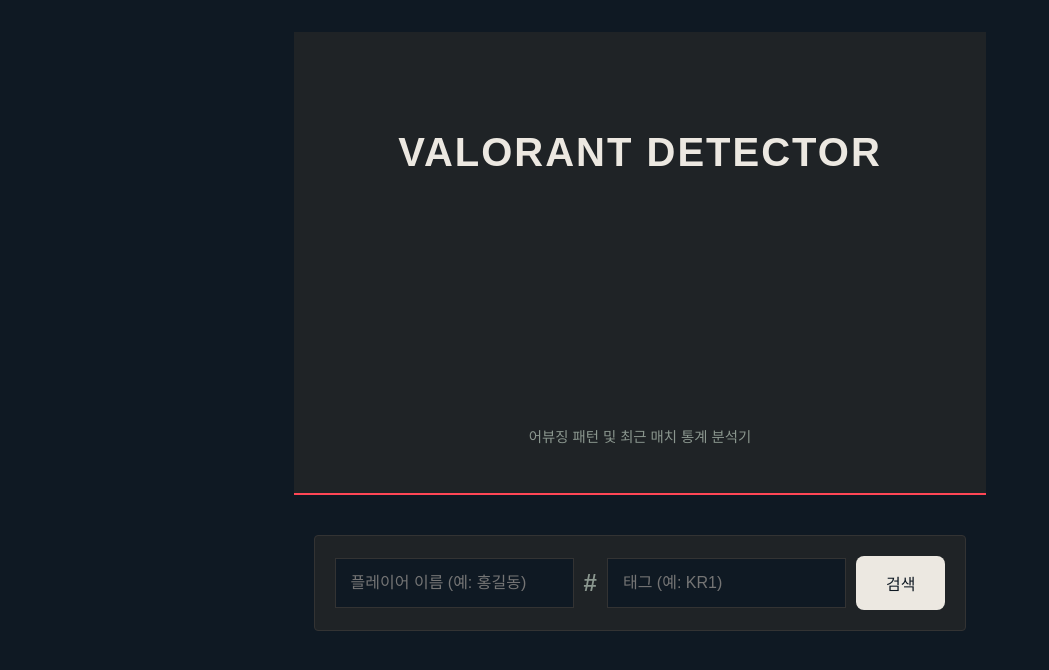
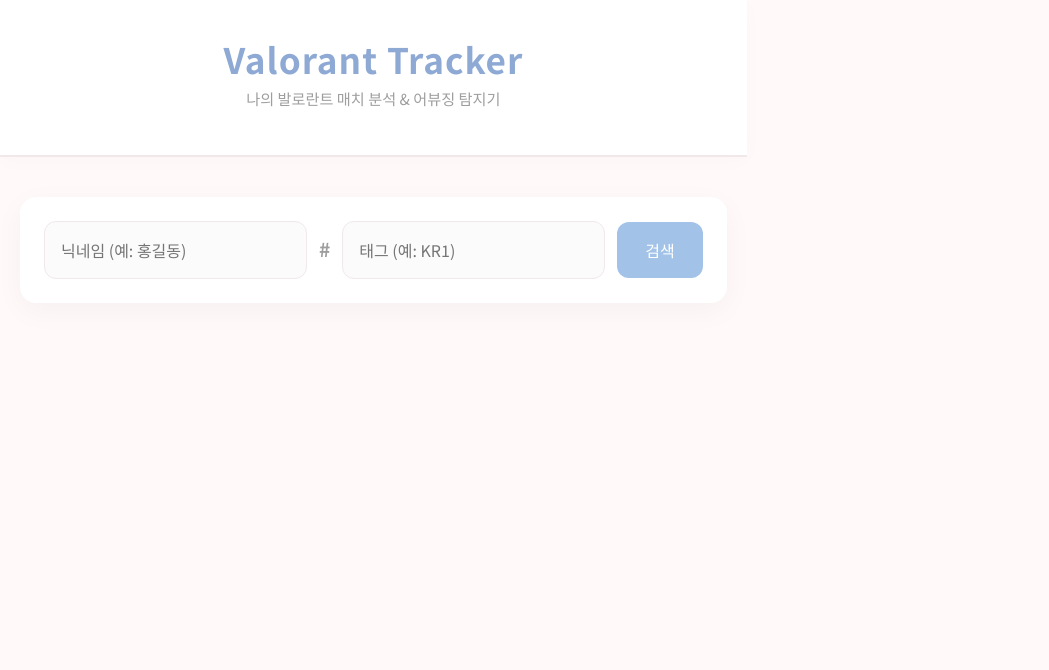
Before and after one commit to YunjaePark1204/valorant-abusing-detector-frontend, a React (Vite) app: page / in a window 1280 px wide. Shown: the top 670 px of the page, without its empty margins (0-1049 px from the left). Built offline with nearby package versions, Linux system fonts and the light colour scheme.

Commit message:
patch for design, error

```diff
--- a/src/App.css
+++ b/src/App.css
@@ -1,37 +1,28 @@
-#root {
-  max-width: 1280px;
-  margin: 0 auto;
-  padding: 2rem;
-  text-align: center;
-}
-
-.logo {
-  height: 6em;
-  padding: 1.5em;
-  will-change: filter;
-  transition: filter 300ms;
-}
-.logo:hover {
-  filter: drop-shadow(0 0 2em #646cffaa);
-}
-.logo.react:hover {
-  filter: drop-shadow(0 0 2em #61dafbaa);
-}@import url('https://fonts.googleapis.com/css2?family=Noto+Sans+KR:wght@400;500;700&family=Oswald:wght@500;700&display=swap');
+@import url('https://fonts.googleapis.com/css2?family=Noto+Sans+KR:wght@400;500;700&display=swap');
 
 :root {
-  --val-bg: #0f1923;
-  --val-card: #1f2326;
-  --val-red: #ff4655;
-  --val-red-hover: #ff5866;
-  --val-text: #ece8e1;
-  --val-muted: #8b978f;
-  --val-border: #333333;
+  /* 파스텔 톤 팔레트 */
+  --bg-color: #fff9f9; /* 아주 연한 핑크베이지 배경 */
+  --card-bg: #ffffff;
+  --primary-color: #a2c2e8; /* 파스텔 블루 (검색 버튼) */
+  --primary-hover: #8baad0;
+  --secondary-color: #ffb6b9; /* 파스텔 핑크 (분석 버튼) */
+  --secondary-hover: #fa9c9f;
+
+  --text-main: #5a5a5a; /* 부드러운 다크 그레이 */
+  --text-muted: #9e9e9e;
+  --border-color: #f1e9e9;
+
+  --alert-bg: #ffebeb;
+  --alert-text: #e07a7a;
+  --success-bg: #eef7ee;
+  --success-text: #70a970;
 }
 
 body {
   margin: 0;
-  background-color: var(--val-bg);
-  color: var(--val-text);
+  background-color: var(--bg-color);
+  color: var(--text-main);
   font-family: 'Noto Sans KR', sans-serif;
   -webkit-font-smoothing: antialiased;
 }
@@ -45,24 +36,25 @@
 
 .header {
   width: 100%;
-  background-color: var(--val-card);
-  padding: 30px 0;
+  background-color: var(--card-bg);
+  padding: 40px 0 30px;
   text-align: center;
-  border-bottom: 2px solid var(--val-red);
+  box-shadow: 0 4px 20px rgba(0, 0, 0, 0.02);
+  border-bottom: 2px solid var(--border-color);
 }
 
 .logo {
-  font-family: 'Oswald', sans-serif;
-  font-size: 2.5rem;
+  margin: 0;
+  font-size: 2.2rem;
   font-weight: 700;
-  letter-spacing: 2px;
-  color: var(--val-text);
+  color: #8da9d4; /* 살짝 진한 파스텔 블루 */
+  letter-spacing: 1px;
 }
 
 .subtitle {
-  color: var(--val-muted);
-  margin-top: 5px;
-  font-size: 0.9rem;
+  color: var(--text-muted);
+  margin-top: 8px;
+  font-size: 0.95rem;
 }
 
 .container {
@@ -72,193 +64,184 @@
   box-sizing: border-box;
 }
 
-/* Search Section */
-.search-section {
-  background: var(--val-card);
-  padding: 20px;
-  border-radius: 4px;
-  border: 1px solid var(--val-border);
-  margin-bottom: 20px;
+/* 카드 공통 스타일 */
+.card {
+  background: var(--card-bg);
+  border-radius: 16px;
+  box-shadow: 0 8px 30px rgba(0, 0, 0, 0.04);
+  padding: 24px;
+  margin-bottom: 24px;
 }
 
+/* 검색 섹션 */
 .input-group {
   display: flex;
   align-items: center;
-  gap: 10px;
+  gap: 12px;
 }
 
 input {
   flex: 1;
-  background: var(--val-bg);
-  border: 1px solid var(--val-border);
-  color: white;
-  padding: 15px;
+  background: #fcfbfc;
+  border: 1px solid var(--border-color);
+  color: var(--text-main);
+  padding: 16px;
   font-size: 1rem;
+  border-radius: 12px;
   outline: none;
   font-family: 'Noto Sans KR', sans-serif;
+  transition: all 0.2s;
 }
 
 input:focus {
-  border-color: var(--val-red);
+  border-color: var(--primary-color);
+  box-shadow: 0 0 0 3px rgba(162, 194, 232, 0.2);
 }
 
 .hash {
-  color: var(--val-muted);
-  font-size: 1.5rem;
+  color: var(--text-muted);
+  font-size: 1.2rem;
   font-weight: bold;
 }
 
 button {
   font-family: 'Noto Sans KR', sans-serif;
   font-weight: 700;
-  padding: 15px 30px;
+  padding: 16px 28px;
   border: none;
+  border-radius: 12px;
   cursor: pointer;
-  text-transform: uppercase;
-  transition: all 0.2s ease-in-out;
+  font-size: 1rem;
+  transition: all 0.2s ease;
+  color: white;
 }
 
 button:disabled {
   opacity: 0.6;
   cursor: not-allowed;
+  transform: none !important;
 }
 
-.btn-primary {
-  background-color: #ece8e1;
-  color: var(--val-bg);
+button:active {
+  transform: scale(0.98);
 }
 
-.btn-primary:hover:not(:disabled) {
-  background-color: white;
-}
+.btn-primary { background-color: var(--primary-color); }
+.btn-primary:hover:not(:disabled) { background-color: var(--primary-hover); }
 
-.btn-danger {
-  background-color: var(--val-red);
-  color: white;
-}
-
-.btn-danger:hover:not(:disabled) {
-  background-color: var(--val-red-hover);
-}
+.btn-secondary { background-color: var(--secondary-color); }
+.btn-secondary:hover:not(:disabled) { background-color: var(--secondary-hover); }
 
 .analyze-btn {
   width: 100%;
-  font-size: 1.2rem;
-  letter-spacing: 1px;
+  font-size: 1.1rem;
+  box-shadow: 0 4px 15px rgba(255, 182, 185, 0.4);
 }
 
-/* Messages & Alerts */
+/* 메시지 알림 */
 .status-message {
-  background: var(--val-card);
-  padding: 15px;
-  border-left: 4px solid #4caf50;
-  margin-bottom: 20px;
+  padding: 16px 20px;
+  border-radius: 12px;
+  margin-bottom: 24px;
   font-weight: 500;
+  text-align: center;
 }
 
-.status-message.error {
-  border-left-color: var(--val-red);
-}
+.status-message.success { background-color: var(--success-bg); color: var(--success-text); }
+.status-message.error { background-color: var(--alert-bg); color: var(--alert-text); }
 
+/* 어뷰징 알림 박스 */
 .alert-box {
-  background: rgba(255, 70, 85, 0.1);
-  border: 1px solid var(--val-red);
-  padding: 20px;
-  margin-bottom: 30px;
-  border-radius: 4px;
+  background: var(--alert-bg);
+  padding: 20px 24px;
+  margin-bottom: 24px;
+  border-radius: 16px;
+  border: 1px dashed var(--secondary-color);
 }
 
 .alert-box h3 {
-  color: var(--val-red);
+  color: var(--alert-text);
   margin-top: 0;
+  margin-bottom: 12px;
 }
 
 .alert-box ul {
-  color: #ffb4b4;
-  margin-bottom: 0;
+  color: #c96b6b;
+  margin: 0;
+  padding-left: 20px;
+  line-height: 1.6;
 }
 
-/* Table Design */
-.table-container {
-  background: var(--val-card);
-  padding: 20px;
-  border-radius: 4px;
-  overflow-x: auto;
-}
-
+/* 테이블 디자인 */
+.table-container { padding: 30px; }
 .table-title {
   margin-top: 0;
   margin-bottom: 20px;
-  font-size: 1.2rem;
-  border-bottom: 1px solid var(--val-border);
-  padding-bottom: 10px;
+  font-size: 1.25rem;
+  color: #6b82a3;
+}
+
+.table-responsive {
+  overflow-x: auto;
 }
 
 .stats-table {
   width: 100%;
-  border-collapse: collapse;
+  border-collapse: separate;
+  border-spacing: 0;
   text-align: center;
 }
 
 .stats-table th {
-  background-color: var(--val-bg);
-  color: var(--val-muted);
-  padding: 15px;
+  background-color: #f8f9fa;
+  color: var(--text-muted);
+  padding: 16px;
   font-weight: 500;
   font-size: 0.9rem;
+  border-bottom: 2px solid var(--border-color);
 }
 
+.stats-table th:first-child { border-top-left-radius: 12px; border-bottom-left-radius: 12px; }
+.stats-table th:last-child { border-top-right-radius: 12px; border-bottom-right-radius: 12px; }
+
 .stats-table td {
-  padding: 15px;
-  border-bottom: 1px solid var(--val-border);
-  color: var(--val-text);
+  padding: 16px;
+  border-bottom: 1px solid var(--border-color);
+  color: var(--text-main);
+  vertical-align: middle;
 }
 
-.stats-table tbody tr:hover {
-  background-color: rgba(255, 255, 255, 0.03);
+.stats-table tbody tr { transition: background-color 0.2s; }
+.stats-table tbody tr:hover { background-color: #fafbfc; }
+
+.player-name {
+  font-weight: 700;
+  text-align: left;
+  color: #6b82a3;
 }
 
-.player-name {
-  font-weight: bold;
-  text-align: left;
+.badge {
+  display: inline-block;
+  padding: 4px 8px;
+  border-radius: 8px;
+  font-size: 0.8rem;
+  margin: 0 2px;
 }
 
-.suspect-row {
-  background-color: rgba(255, 70, 85, 0.05);
+.badge.ally { background-color: #e3f0ff; color: #5a87be; }
+.badge.enemy { background-color: #ffe8e8; color: #d67474; }
+
+.high-loss {
+  color: var(--alert-text);
+  font-weight: 700;
 }
 
-.suspect-row td {
-  color: var(--val-red);
+.suspect-row { background-color: #fffaf0; }
+.suspect-row:hover { background-color: #fff4e0 !important; }
+.warning-icon { font-size: 1.1rem; margin-left: 6px; }
+
+.empty-message {
+  text-align: center;
+  color: var(--text-muted);
+  padding: 40px 0;
 }
-
-.high-loss {
-  color: var(--val-red);
-  font-weight: bold;
-}
-
-.kda-text {
-  letter-spacing: 1px;
-}
-
-@keyframes logo-spin {
-  from {
-    transform: rotate(0deg);
-  }
-  to {
-    transform: rotate(360deg);
-  }
-}
-
-@media (prefers-reduced-motion: no-preference) {
-  a:nth-of-type(2) .logo {
-    animation: logo-spin infinite 20s linear;
-  }
-}
-
-.card {
-  padding: 2em;
-}
-
-.read-the-docs {
-  color: #888;
-}
--- a/src/App.tsx
+++ b/src/App.tsx
@@ -17,8 +17,8 @@
 interface MatchResult {
   matchesCount: number;
   abusingDetected: boolean;
-  details: string[];
-  players: PlayerStat[];
+  details: string[] | null;
+  players: PlayerStat[] | null;
 }
 
 function App() {
@@ -36,7 +36,7 @@
 
   const fetchAccountByRiotID = async () => {
     setIsLoading(true);
-    setMessage('요원 데이터 동기화 중...');
+    setMessage('플레이어 정보를 찾고 있어요 🔍');
     setPuuid('');
     setMatchesResult(null);
 
@@ -46,12 +46,12 @@
 
       if (response.ok) {
         setPuuid(data.puuid);
-        setMessage('✅ 요원 정보가 확인되었습니다.');
+        setMessage('✨ 성공적으로 플레이어를 찾았습니다!');
       } else {
-        setMessage(`❌ 오류: ${data.error || '조회 실패'}`);
+        setMessage(`😥 오류: ${data.error || '조회에 실패했어요.'}`);
       }
     } catch (error) {
-      setMessage('❌ 네트워크 에러가 발생했습니다.');
+      setMessage('🔌 네트워크 에러가 발생했습니다. 잠시 후 다시 시도해주세요.');
     } finally {
       setIsLoading(false);
     }
@@ -60,7 +60,7 @@
   const fetchMatchesByPuuid = async () => {
     if (!puuid) return;
     setIsLoading(true);
-    setMessage('최근 10경기 전투 기록 분석 중...');
+    setMessage('최근 10경기의 기록을 꼼꼼히 분석하고 있어요 📝...');
     setMatchesResult(null);
 
     try {
@@ -68,13 +68,13 @@
       const data = await response.json();
 
       if (response.ok) {
-        setMessage(`✅ 분석 완료! 최근 ${data.matchesCount}개 경기의 데이터를 확보했습니다.`);
+        setMessage(`🎉 분석 완료! 최근 ${data.matchesCount}개 경기의 데이터를 가져왔습니다.`);
         setMatchesResult(data);
       } else {
-        setMessage(`❌ 오류: ${data.error || '분석 실패'}`);
+        setMessage(`😥 오류: ${data.error || '분석에 실패했어요.'}`);
       }
     } catch (error) {
-      setMessage('❌ 데이터를 가져오는 중 오류가 발생했습니다.');
+      setMessage('🔌 데이터를 가져오는 중 오류가 발생했습니다.');
     } finally {
       setIsLoading(false);
     }
@@ -83,14 +83,14 @@
   return (
     <div className="App">
       <header className="header">
-        <div className="logo">VALORANT DETECTOR</div>
-        <p className="subtitle">어뷰징 패턴 및 최근 매치 통계 분석기</p>
+        <h1 className="logo">Valorant Tracker</h1>
+        <p className="subtitle">나의 발로란트 매치 분석 & 어뷰징 탐지기</p>
       </header>
 
       <main className="container">
-        <section className="search-section">
+        <section className="search-section card">
           <div className="input-group">
-            <input type="text" placeholder="플레이어 이름 (예: 홍길동)" value={gameName} onChange={(e) => setGameName(e.target.value)} />
+            <input type="text" placeholder="닉네임 (예: 홍길동)" value={gameName} onChange={(e) => setGameName(e.target.value)} />
             <span className="hash">#</span>
             <input type="text" placeholder="태그 (예: KR1)" value={tagLine} onChange={(e) => setTagLine(e.target.value)} />
             <button onClick={fetchAccountByRiotID} disabled={isLoading} className="btn-primary">
@@ -99,35 +99,37 @@
           </div>
         </section>
 
-        {message && <div className={`status-message ${message.includes('❌') ? 'error' : ''}`}>{message}</div>}
+        {message && <div className={`status-message ${message.includes('😥') || message.includes('🔌') ? 'error' : 'success'}`}>{message}</div>}
 
         {puuid && !matchesResult && (
           <div className="action-section">
-            <button onClick={fetchMatchesByPuuid} disabled={isLoading} className="btn-danger analyze-btn">
-              {isLoading ? '데이터 스캔 중...' : '매치 기록 및 어뷰저 스캔 시작'}
+            <button onClick={fetchMatchesByPuuid} disabled={isLoading} className="btn-secondary analyze-btn">
+              {isLoading ? '데이터 스캔 중...' : '✨ 매치 기록 분석 시작하기'}
             </button>
           </div>
         )}
 
         {matchesResult && (
           <div className="dashboard">
-            {matchesResult.abusingDetected && (
+            {matchesResult.abusingDetected && matchesResult.details && matchesResult.details.length > 0 && (
               <div className="alert-box">
-                <h3>⚠️ 어뷰징 의심 패턴 감지</h3>
+                <h3>🚨 어뷰징 의심 패턴 감지!</h3>
                 <ul>
                   {matchesResult.details.map((d, i) => <li key={i}>{d}</li>)}
                 </ul>
               </div>
             )}
 
-            <div className="table-container">
-              <h3 className="table-title">최근 조우한 플레이어 상세 분석</h3>
+            <div className="table-container card">
+              <h3 className="table-title">📊 최근 조우한 플레이어 분석</h3>
+              {matchesResult.players && matchesResult.players.length > 0 ? (
+                <div className="table-responsive">
                   <table className="stats-table">
                     <thead>
                       <tr>
-                    <th>요원명</th>
-                    <th>조우 횟수</th>
-                    <th>적/아군 비율</th>
+                        <th>플레이어명</th>
+                        <th>만난 횟수</th>
+                        <th>아군/적군</th>
                         <th>나의 패배율</th>
                         <th>평균 KDA</th>
                         <th>평균 점수</th>
@@ -144,10 +146,15 @@
 
                         return (
                           <tr key={i} className={isSuspect ? 'suspect-row' : ''}>
-                        <td className="player-name">{p.name} {isSuspect && '⚠️'}</td>
+                            <td className="player-name">
+                              {p.name} {isSuspect && <span className="warning-icon">⚠️</span>}
+                            </td>
                             <td>{p.met}회</td>
-                        <td>아군 {p.asAlly} / 적군 {p.asEnemy}</td>
-                        <td className={parseInt(lossRate) >= 70 ? 'high-loss' : ''}>{lossRate}%</td>
+                            <td>
+                              <span className="badge ally">아군 {p.asAlly}</span>
+                              <span className="badge enemy">적군 {p.asEnemy}</span>
+                            </td>
+                            <td className={parseInt(lossRate) >= 70 ? 'high-loss' : 'normal-loss'}>{lossRate}%</td>
                             <td className="kda-text">{avgK} / {avgD} / {avgA}</td>
                             <td>{avgScore}</td>
                           </tr>
@@ -155,6 +162,10 @@
                       })}
                     </tbody>
                   </table>
+                </div>
+              ) : (
+                <p className="empty-message">분석할 플레이어 데이터가 없습니다.</p>
+              )}
             </div>
           </div>
         )}
```
Lines whose indentation alone changed are shown as unchanged.
